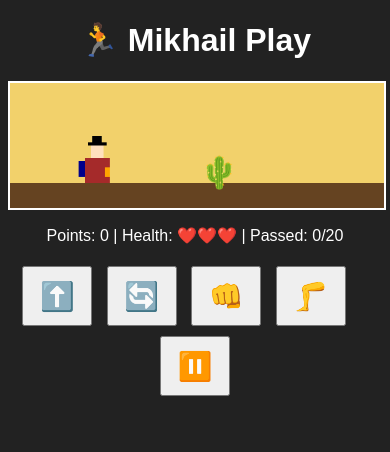
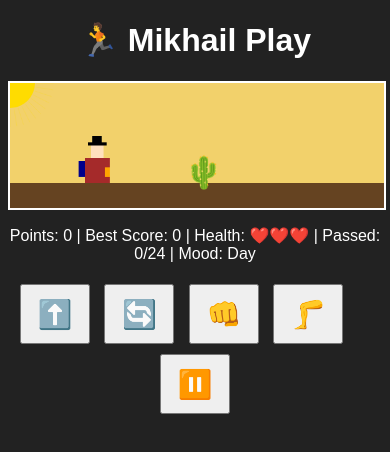
Before and after one commit to rroma/rroma.github.io, a plain HTML site: page game.html in a window 390 px wide. Drawn offline with Linux system fonts and the light colour scheme.

Commit message:
Update game.html

```diff
--- a/game.html
+++ b/game.html
@@ -1,5 +1,5 @@
 <!DOCTYPE html>
-<html lang="ru">
+<html lang="en">
 <head>
 <meta charset="UTF-8">
 <title>🏃 Mikhail Play</title>
@@ -13,10 +13,9 @@ body {
 }
 
 canvas {
-  background:#f2d16b;
   border:2px solid white;
   display:block;
-  width: 100%;
+  width:100%;
   margin:10px auto;
 }
 
@@ -38,213 +37,436 @@ button {
 <canvas id="game" width="600" height="200"></canvas>
 
 <p>
-  Points: <span id="score">0</span> |
-  Health: <span id="lives">❤️❤️❤️</span> |
-  Passed: <span id="round">0</span>/20
+Points: <span id="score">0</span> |
+Best Score: <span id="best">0</span> |
+Health: <span id="lives">❤️❤️❤️</span> |
+Passed: <span id="round">0</span>/24 |
+Mood: <span id="mood">Day</span>
 </p>
+
 <div>
 <button onclick="doAction('jump')">⬆️</button>
 <button onclick="doAction('flip')">🔄</button>
 <button onclick="doAction('hit')">👊</button>
 <button onclick="doAction('kick')">🦵</button>
-&nbsp;&nbsp;&nbsp;&nbsp;
+&nbsp;&nbsp;&nbsp;&nbsp;&nbsp;
 <button id="pauseBtn" onclick="togglePause()">⏸️</button>
 </div>
 
 <script>
+
+/* ================= CONSTANTS ================= */
+
+const GROUND_Y = 160;
+
+const ROUND_SIZE = 24;
+const NIGHT_START = 7;
+const SUNRISE_START = 16;
+const DAY_RESET = 20;
+
+const GAME_SPEED = 1.4;
+const SPAWN_RATE = 0.015;
+
+const PLAYER_H = 60;
+const PLAYER_W = 40;
+
+const ANIM_TIME = 100;
+
+const MAX_DARK = 0.9;
+
+const NIGHT_COLOR = '15, 25, 60';
+
+
+/* ================= CANVAS ================= */
+
 const canvas = document.getElementById("game");
 const ctx = canvas.getContext("2d");
 
-/* ---------- КОНСТАНТА ДЛЯ ЗЕМЛИ ---------- */
-const GROUND_Y = 160; // уровень земли, к которому привязаны игрок и препятствия
 
-/* ---------- ДАННЫЕ ---------- */
+/* ================= DATA ================= */
+
 let score = 0;
+let best = Number(localStorage.getItem("bestScore")) || 0;
+
 let lives = 3;
-let roundCount = 0;
-const roundGoal = 20;
-let gameSpeed = 1.3;
+let round = 0;
+
 let obstacle = null;
 let canAct = false;
 let lastAction = null;
+
 let paused = false;
 
-/* ---------- ИГРОК ---------- */
+let darkness = 0;
+let stars = [];
+
+// GROUND
+
+const groundTexture = [];
+
+for(let i = 0; i < 150; i++){
+  groundTexture.push({
+    x: Math.random() * canvas.width,
+    y: GROUND_Y + Math.random() * 40,
+    w: Math.random() * 4 + 1,
+    h: Math.random() * 4 + 1,
+    color: "rgba(0,0,0,0.2)"
+  });
+}
+
+// Optional stripes (also permanent)
+const groundStripes = [];
+for(let y = GROUND_Y; y < GROUND_Y + 40; y += 4){
+  groundStripes.push({
+    y: y,
+    color: `rgba(0,0,0,${Math.random() * 0.05})`
+  });
+}
+
+
+/* ================= STARS ================= */
+
+for(let i=0;i<40;i++){
+  stars.push({
+    x:Math.random()*canvas.width,
+    y:Math.random()*(GROUND_Y-20),
+    r:Math.random()*1.5+0.5
+  });
+}
+
+
+/* ================= PLAYER ================= */
+
+
 const player = {
-  x: 120,
-  baseY: GROUND_Y - 60, // стоим на земле, рост игрока 60px
-  y: GROUND_Y - 60,
-  w: 40,
-  h: 60,
-  action: "run",
-  animTimer: 0,
-  rotation: 0
+
+  x:120,
+
+  baseY:GROUND_Y-PLAYER_H,
+  y:GROUND_Y-PLAYER_H,
+
+  w:PLAYER_W,
+  h:PLAYER_H,
+
+  action:"run",
+  anim:0,
+  rot:0
 };
 
-/* ---------- ПРЕПЯТСТВИЯ ---------- */
+
+/* ================= OBSTACLES ================= */
+
 const obstacles = [
-  {type:"lava",   action:"flip", points:4},
-  {type:"gap",    action:"jump", points:2},
-  {type:"cactus", action:"hit",  points:2},
-  {type:"wall",   action:"kick", points:3}
+  {type:"lava",action:"flip",points:4},
+  {type:"gap",action:"jump",points:2},
+  {type:"cactus",action:"hit",points:2},
+  {type:"wall",action:"kick",points:3}
 ];
 
-/* ---------- UI ---------- */
+
+/* ================= UI ================= */
+
 function updateUI(){
+
   document.getElementById("score").textContent = score;
+  document.getElementById("best").textContent = best;
   document.getElementById("lives").textContent = "❤️".repeat(lives);
-  document.getElementById("round").textContent = roundCount;
+  document.getElementById("round").textContent = round;
+
+  let mood="Day";
+
+  if(round>=NIGHT_START && round<SUNRISE_START) mood="Night";
+  else if(round>=SUNRISE_START && round<DAY_RESET) mood="Sunrise";
+
+  document.getElementById("mood").textContent = mood;
 }
 
-function togglePause() {
-  paused = !paused;
 
-  const btn = document.getElementById("pauseBtn");
+/* ================= PAUSE ================= */
 
-  if(paused){
-    btn.textContent = "▶️"; // кнопка теперь показывает «Play»
-  } else {
-    btn.textContent = "⏸️"; // кнопка теперь показывает «Pause»
-    update(); // возобновляем цикл игры
+function togglePause(){
+
+  paused=!paused;
+
+  document.getElementById("pauseBtn").textContent =
+    paused?"▶️":"⏸️";
+
+  if(!paused) update();
+}
+
+
+/* ================= SPAWN ================= */
+
+function spawnObstacle(){
+
+  const o = obstacles[Math.floor(Math.random()*obstacles.length)];
+
+  obstacle={
+    x:canvas.width,
+    y:GROUND_Y-40,
+    w:40,
+    h:40,
+
+    type:o.type,
+    action:o.action,
+    points:o.points
+  };
+
+  canAct=true;
+  lastAction=null;
+}
+
+
+/* ================= INPUT ================= */
+
+function doAction(a){
+
+  if(!canAct) return;
+
+  lastAction=a;
+
+  player.action=a;
+  player.anim=ANIM_TIME;
+
+  if(a==="flip") player.rot=0;
+}
+
+
+/* ================= SUCCESS ================= */
+
+function success(){
+
+  if(!obstacle) return;
+
+  score+=obstacle.points;
+  round++;
+
+  if(score>best){
+    best=score;
+    localStorage.setItem("bestScore",best);
+  }
+
+  // Only remove cactus & wall
+  if(obstacle.type!=="gap" && obstacle.type!=="lava"){
+    obstacle=null;
+  }
+
+  canAct=false;
+
+  if(round>=ROUND_SIZE) round=0;
+}
+
+
+/* ================= FAIL ================= */
+
+function fail(){
+
+  if(!obstacle) return;
+
+  lives--;
+
+  obstacle=null;
+  canAct=false;
+
+  player.action="run";
+  player.rot=0;
+
+  if(lives<=0){
+
+    alert("Game Over: "+score);
+
+    score=0;
+    lives=3;
+    round=0;
   }
 }
 
-/* ---------- СПАВН ---------- */
-function spawnObstacle(){
-  const o = obstacles[Math.floor(Math.random() * obstacles.length)];
-  obstacle = {
-    x: canvas.width,
-    y: GROUND_Y - 40, // все препятствия стоят на земле, высота ~40px
-    w: 40,
-    h: 40,
-    type: o.type,
-    action: o.action,
-    points: o.points
-  };
-  canAct = true;
-  lastAction = null;
-}
 
-/* ---------- КНОПКИ ---------- */
-function doAction(a){
-  if(!canAct) return;
-  lastAction = a;
-  player.action = a;
-  player.animTimer = 100;
-  if(a==="flip"){
-    player.rotation = 0;
+/* ================= NIGHT SYSTEM ================= */
+
+function updateDarkness(){
+
+  if(round>=NIGHT_START && round<SUNRISE_START){
+
+    darkness+=0.005;
+    if(darkness>MAX_DARK) darkness=MAX_DARK;
+  }
+
+  else if(round>=SUNRISE_START && round<DAY_RESET){
+
+    darkness-=0.005;
+    if(darkness<0) darkness=0;
+  }
+
+  else{
+
+    darkness=0;
   }
 }
 
-/* ---------- УСПЕХ ---------- */
-function success(){
-  if(!obstacle) return;
 
-  score += obstacle.points;
-  roundCount++;
+/* ================= BACKGROUND ================= */
 
-  // если это не яма, убираем препятствие
-  if(obstacle.type !== "gap" && obstacle.type !== "lava"){
-    obstacle = null;
-    canAct = false;
-  } else {
-    canAct = false; // игрок уже действовал, но препятствие остаётся
-  }
+function drawStars(){
 
-  if(roundCount >= roundGoal){
-    score += 10;
-    roundCount = 0;
-    alert("🎉 Раунд пройден!");
+  if(darkness<0.2) return;
+
+  ctx.fillStyle=`rgba(224, 224, 224, ${darkness}`;
+
+  for(let s of stars){
+
+    ctx.beginPath();
+    ctx.arc(s.x,s.y,s.r,0,Math.PI*2);
+    ctx.fill();
   }
 }
 
-/* ---------- ПРОВАЛ ---------- */
-function fail(){
-  if(!obstacle) return;
-  lives--;
-  obstacle = null;
-  canAct = false;
-  player.action = "run";
-  player.rotation = 0;
+function drawMoon() {
+  if(darkness < 0.2) return; // Only show moon at night
 
-  if(lives <= 0){
-    alert("💀 Игра окончена: "+score);
-    resetGame();
+  const moonX = canvas.width - 80; // Position from the right
+  const moonY = 60;                // Position from the top
+  const moonRadius = 22;
+
+  // Moon body
+  ctx.beginPath();
+  ctx.arc(moonX, moonY, moonRadius, 0, Math.PI * 2);
+  ctx.fillStyle = `rgba(255, 255, 210, ${darkness})`; // Fades in with night
+  ctx.fill();
+}
+
+function drawSun() {
+  if(darkness > 0.2) return; // Only show sun during day
+
+  const sunX = 0;   // Left side
+  const sunY = 0;   // Top
+  const sunRadius = 40;
+
+  // Sun body
+  ctx.beginPath();
+  ctx.arc(sunX, sunY, sunRadius, 0, Math.PI * 2);
+  ctx.fillStyle = `rgba(255, 220, 0, ${1 - darkness})`; // Fades out as night comes
+  ctx.fill();
+
+  const numRays = 40;       // More rays
+  const innerRadius = sunRadius + 2;  // Closer to sun
+  const outerRadius = sunRadius + 30; // Shorter rays
+
+  for(let i = 0; i < numRays; i++){
+    const angle = (Math.PI * 2 / numRays) * i;
+    const x1 = sunX + Math.cos(angle) * innerRadius;
+    const y1 = sunY + Math.sin(angle) * innerRadius;
+    const x2 = sunX + Math.cos(angle) * outerRadius;
+    const y2 = sunY + Math.sin(angle) * outerRadius;
+    ctx.strokeStyle = `rgba(255, 220, 0, ${1 - darkness})`;
+    ctx.lineWidth = 0.25; // Thinner rays
+    ctx.beginPath();
+    ctx.moveTo(x1, y1);
+    ctx.lineTo(x2, y2);
+    ctx.stroke();
   }
 }
 
-/* ---------- СБРОС ---------- */
-function resetGame(){
-  score = 0;
-  lives = 3;
-  roundCount = 0;
-  obstacle = null;
-  canAct = false;
-  updateUI();
+function drawGround() {
+  ctx.fillStyle = "#654321";
+  ctx.fillRect(0, GROUND_Y, canvas.width, 40);
+
+  /*
+  for(let spot of groundTexture){
+    ctx.fillStyle = spot.color;
+    ctx.fillRect(spot.x, spot.y, spot.w, spot.h);
+  }
+
+  for(let stripe of groundStripes){
+    ctx.fillStyle = stripe.color;
+    ctx.fillRect(0, stripe.y, canvas.width, 2);
+  }
+  */
 }
 
-/* ---------- ФОН ---------- */
+
 function drawBackground(){
+
+  // Day base
   ctx.fillStyle="#f2d16b";
   ctx.fillRect(0,0,canvas.width,canvas.height);
 
-  // Земля
-  ctx.fillStyle="#654321";
-  ctx.fillRect(0,GROUND_Y,canvas.width,canvas.height - GROUND_Y);
+
+  // Night overlay
+  if(darkness>0){
+
+    ctx.fillStyle=`rgba(${NIGHT_COLOR},${darkness})`;
+    ctx.fillRect(0,0,canvas.width,canvas.height);
+  }
+
+  drawSun();
+
+  drawStars();
+
+  drawMoon();
+
+  drawGround();
 }
 
-/* ---------- АНИМАЦИИ ---------- */
+
+/* ================= ANIM ================= */
+
 function updateAnim(){
-  if(player.animTimer > 0){
-    player.animTimer--;
-    if(player.action==="jump"){
-      player.y = player.baseY - 40;
+
+  if(player.anim>0){
+
+    player.anim--;
+
+    if(player.action==="jump")
+      player.y=player.baseY-40;
+
+    if(player.action==="flip"){
+
+      player.y=player.baseY-55;
+      player.rot+=Math.PI/20;
     }
-    if(player.action==="flip"){
-      player.y = player.baseY - 55;
-      player.rotation += Math.PI/20;
-    }
+
   }else{
-    player.y = player.baseY;
-    player.action = "run";
-    player.rotation = 0;
+
+    player.y=player.baseY;
+    player.action="run";
+    player.rot=0;
   }
 }
 
-/* ---------- ИГРОК ---------- */
+
+/* ================= PLAYER DRAW ================= */
+
 function drawPlayer(){
+
   updateAnim();
+
   ctx.save();
-  ctx.translate(player.x + 20, player.y + 30);
-  ctx.rotate(player.rotation);
+
+  ctx.translate(player.x+20,player.y+30);
+  ctx.rotate(player.rot);
   ctx.translate(-20,-30);
 
-  // Голова
   ctx.fillStyle="#ffe0bd";
   ctx.fillRect(10,0,20,20);
 
-  // Пальто
   ctx.fillStyle="brown";
   ctx.fillRect(0,20,40,40);
 
-  // Рюкзак
   ctx.fillStyle="darkblue";
   ctx.fillRect(-10,25,10,25);
 
-  // Шляпа
   ctx.fillStyle="black";
   ctx.fillRect(5,-5,30,5);
   ctx.fillRect(12,-15,15,10);
 
-  // Рука
   ctx.fillStyle="orange";
-  if(player.action==="hit"){
+
+  if(player.action==="hit")
     ctx.fillRect(35,25,25,10);
-  }else{
+  else
     ctx.fillRect(32,35,8,15);
-  }
 
-  // Нога
   if(player.action==="kick"){
     ctx.fillStyle="#ffe0bd";
     ctx.fillRect(30,55,25,8);
@@ -253,91 +475,131 @@ function drawPlayer(){
   ctx.restore();
 }
 
-/* ---------- ПРЕПЯТСТВИЯ ---------- */
+
+/* ================= OBSTACLE DRAW ================= */
+
 function drawObstacle(){
+
   if(!obstacle) return;
 
-  // ЛАВА
+
+  // Lava
   if(obstacle.type==="lava"){
-    ctx.fillStyle="red";
-    ctx.fillRect(obstacle.x, GROUND_Y - 20, 40, 20);
-    ctx.font="26px Arial";
-    ctx.fillText("🔥🔥", obstacle.x-2, GROUND_Y - 5);
+
+    ctx.fillStyle = "red";
+    ctx.fillRect(obstacle.x, GROUND_Y, 80, 40); // same height as ground
+
+    // Draw lava flames
+    ctx.font = "24px Arial";
+    ctx.fillText("🔥🔥🔥", obstacle.x + 2, GROUND_Y - 5);
+    ctx.fillText("🔥🔥🔥", obstacle.x + 2, GROUND_Y + 10);
+    ctx.fillText("🔥🔥🔥", obstacle.x + 2, GROUND_Y + 25);
+    ctx.fillText("🔥🔥🔥", obstacle.x + 2, GROUND_Y + 40);
+
+    // Optional: add slight glow around lava
+    ctx.fillStyle = "rgba(255,100,0,0.3)";
+    ctx.fillRect(obstacle.x, GROUND_Y, 80, 40);
   }
 
-  // КАКТУС
+
+  // Cactus
   if(obstacle.type==="cactus"){
-    ctx.font = "50px Arial";
-    ctx.fillText("🌵", obstacle.x+2, GROUND_Y); // стоит на земле
+
+    ctx.font="50px Arial";
+    ctx.fillText("🌵",obstacle.x,GROUND_Y);
   }
 
-  // СТЕНА
+
+  // Wall
   if(obstacle.type==="wall"){
+
     ctx.fillStyle="gray";
-    ctx.fillRect(obstacle.x, GROUND_Y - 70, 40, 70);
+    ctx.fillRect(obstacle.x,GROUND_Y-70,40,70);
+
     ctx.fillStyle="darkgray";
+
     for(let i=0;i<5;i++){
-      ctx.fillRect(obstacle.x, i*14 + (GROUND_Y - 70), 40,2);
+      ctx.fillRect(
+        obstacle.x,
+        GROUND_Y-70+i*14,
+        40,2
+      );
     }
   }
 
-  // ОБРЫВ
+
+  // Gap (same as background)
   if(obstacle.type==="gap"){
+
     ctx.fillStyle="#f2d16b";
-    ctx.fillRect(obstacle.x, GROUND_Y, 40, 40);
-    ctx.fillStyle="#f2d16b";
-    ctx.fillRect(obstacle.x+5,GROUND_Y + 5,30,35);
+    ctx.fillRect(obstacle.x,GROUND_Y,40,40);
+
+    if(darkness>0){
+
+      ctx.fillStyle=`rgba(15,25,60,${darkness})`;
+      ctx.fillRect(obstacle.x,GROUND_Y,40,40);
+    }
   }
 }
 
-/* ---------- ЦИКЛ ---------- */
+
+/* ================= LOOP ================= */
+
 function update(){
-  if(paused) {
-    updateUI(); // UI можно обновлять, чтобы показывать очки и жизни
-    return;     // пропускаем остальную логику
-  }
+
+  if(paused) return;
+
+  updateDarkness();
 
   drawBackground();
   drawPlayer();
 
-  // Спавн
-  if(!obstacle && Math.random()<0.015){
+
+  if(!obstacle && Math.random()<SPAWN_RATE){
     spawnObstacle();
   }
 
-  // Движение
+
   if(obstacle){
-    obstacle.x -= gameSpeed;
 
-    if(obstacle.x < player.x + 40 && obstacle.x + 40 > player.x){
+    obstacle.x-=GAME_SPEED;
+
+
+    if(
+      obstacle.x<player.x+40 &&
+      obstacle.x+40>player.x
+    ){
+
       if(canAct){
-        if(lastAction===obstacle.action){
+
+        if(lastAction===obstacle.action)
           success();
-        }else{
+        else
           fail();
-        }
       }
     }
 
-    if(obstacle){
-      if(canAct && obstacle.x + 40 < player.x){
-        fail();
-      }
-    }
 
-    if(obstacle && obstacle.x + 40 < 0 && !canAct){
-      obstacle = null;
+    // Remove only when fully gone
+    if(obstacle && obstacle.x+40<0){
+
+      obstacle=null;
+      canAct=false;
     }
   }
 
+
   drawObstacle();
   updateUI();
+
   requestAnimationFrame(update);
 }
 
-/* ---------- СТАРТ ---------- */
+
+/* ================= START ================= */
+
 update();
+
 </script>
-
 </body>
 </html>
```
